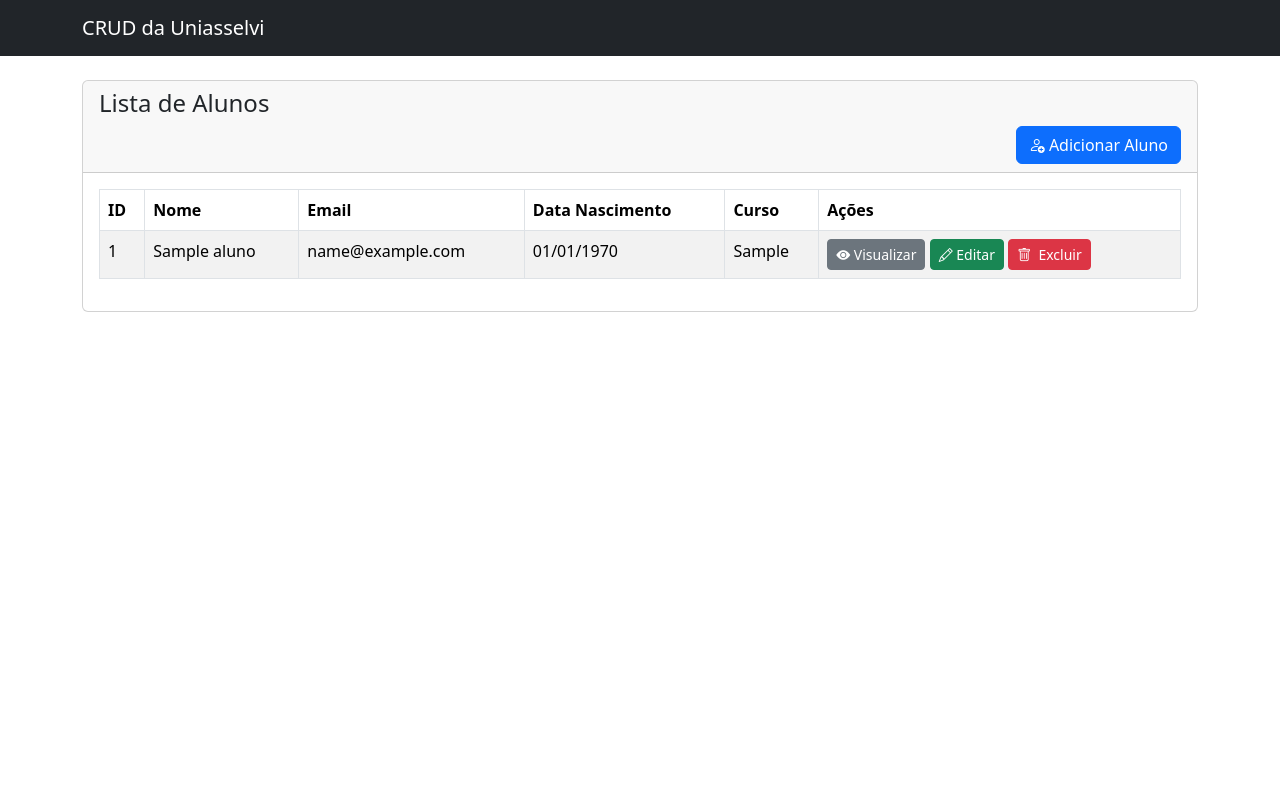
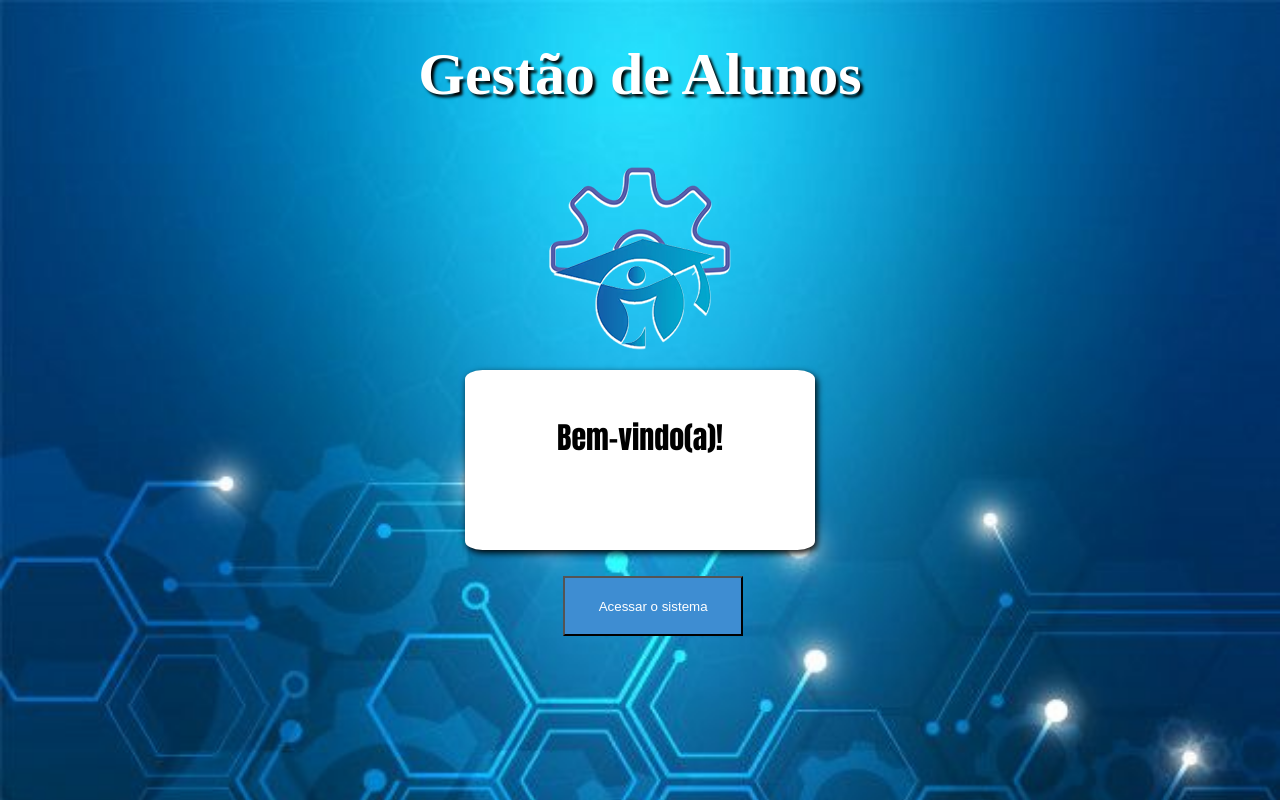
Before and after one commit to Gladson0/Uniasselvi-PHP, a PHP site: page / in a window 1280 px wide. Run offline with PHP 8.4, Linux system fonts and the light colour scheme; tables that the repository leaves empty or names only in its code hold one stand-in row (values such as "Sample post").

Commit message:
Replace index file

```diff
--- a/aluno-create.php
+++ b/aluno-create.php
@@ -16,7 +16,7 @@
          <div class="card">
          <div class="card-header">
           <h4>Adicionar Aluno
-            <a href="index.php" class="btn btn-danger float-end"><span class="bi-backspace-fill"></span>&nbsp;Voltar</a>
+            <a href="dash.php" class="btn btn-danger float-end"><span class="bi-backspace-fill"></span>&nbsp;Voltar</a>
           </h4>
          </div>
          <div class="card-body">
@@ -27,7 +27,7 @@
             </div>
             <div class="mb-3">
               <label>Email</label>
-              <input type="text" name="email_aluno" class="form-control">
+              <input type="email" name="email_aluno" class="form-control">
             </div>
            <div class="mb-3">
               <label>Data de Nascimento</label>
--- a/aluno-edit.php
+++ b/aluno-edit.php
@@ -20,7 +20,7 @@ require "conexao.php";
                 <div class="card">
                     <div class="card-header">
                         <h4>Editar Aluno
-                            <a href="index.php" class="btn btn-danger float-end"><span class="bi-backspace-fill"></span>&nbsp;Voltar</a>
+                            <a href="dash.php" class="btn btn-danger float-end"><span class="bi-backspace-fill"></span>&nbsp;Voltar</a>
                         </h4>
                     </div>
                     <div class="card-body">
--- a/aluno-view.php
+++ b/aluno-view.php
@@ -19,7 +19,7 @@ require "conexao.php";
                 <div class="card">
                     <div class="card-header">
                         <h4>Visualizando Aluno
-                            <a href="index.php" class="btn btn-danger float-end"><span class="bi-backspace-fill"></span>&nbsp;Voltar</a>
+                            <a href="dash.php" class="btn btn-danger float-end"><span class="bi-backspace-fill"></span>&nbsp;Voltar</a>
                         </h4>
                     </div>
                     <div class="card-body">
--- a/conexao.php
+++ b/conexao.php
@@ -4,5 +4,4 @@ define('USER', 'root');
 define('PASSWORD','');
 define('DATA', 'uniasselvi');
 
-$conexao = mysqli_connect(SERVER, USER, PASSWORD, DATA) or die ('Não foi possicel conectar');
-?>
+$conexao = mysqli_connect(SERVER, USER, PASSWORD, DATA) or die ('Não foi possivel conectar');
--- /dev/null
+++ b/index.html
@@ -0,0 +1,22 @@
+<!DOCTYPE html>
+<html lang="pt-BR">
+<head>
+    <meta charset="UTF-8">
+    <meta name="viewport" content="width=device-width, initial-scale=1.0">
+    <title>Gestão de Alunos</title>
+</head>
+    <link rel="stylesheet" href="style.css">
+<body>
+    <h1>Gestão de Alunos</h1>
+    <br/>
+    <img src="Imagens/logotipo.png" alt="logotipo" style="display: block; margin: auto;">
+    <form action="dash.php" method="get">
+        <div class="box">
+            <br/>
+            Bem-vindo(a)!
+        </div>
+        <input type="submit" value="Acessar o sistema">
+    </form>
+
+</body>
+</html>
--- a/navbar.php
+++ b/navbar.php
@@ -1,5 +1,5 @@
 <nav class="navbar navbar-dark bg-dark">
   <div class="container-md">
-    <a class="navbar-brand" href="#">CRUD da Uniasselvi</a>
+    <a class="navbar-brand" href="index.html">Gestão de Alunos</a>
   </div>
 </nav>
--- /dev/null
+++ b/style.css
@@ -0,0 +1,42 @@
+h1 {
+    text-align: center;
+    font-size: 60px;
+    text-shadow: 3px 3px 3px black;
+    color:white;
+    margin-top: 40px;
+
+}
+
+.box {
+    font-family: Impact, Haettenschweiler, 'Arial Narrow Bold', sans-serif;
+    font-size: 30px;
+    text-align: center;
+    width: 350px;
+    height: 180px;
+    box-shadow: 2px 3px 7px black;
+    background-color: white;
+    border-radius: 5%;
+    margin:auto;
+    margin-top: 20px;
+
+}
+
+input{
+    position: absolute;
+    left:44%;
+    top: 72%;
+    width: 180px;
+    height:60px;
+    align-content: center;
+    background-color: #3e8dd2;
+    color: #ffffff;
+
+}
+
+body {
+    margin:0;
+    padding:0;
+    background-repeat: no-repeat;
+    background-size: cover;
+    background-image: url("imagens/fundo.jpg")
+}
```
Also changed, not shown: Acoes.php (+10 -11 lines), Imagens/fundo.jpg (added), Imagens/logotipo.png (added), dash.php (renamed from index.php), 1 other file.
